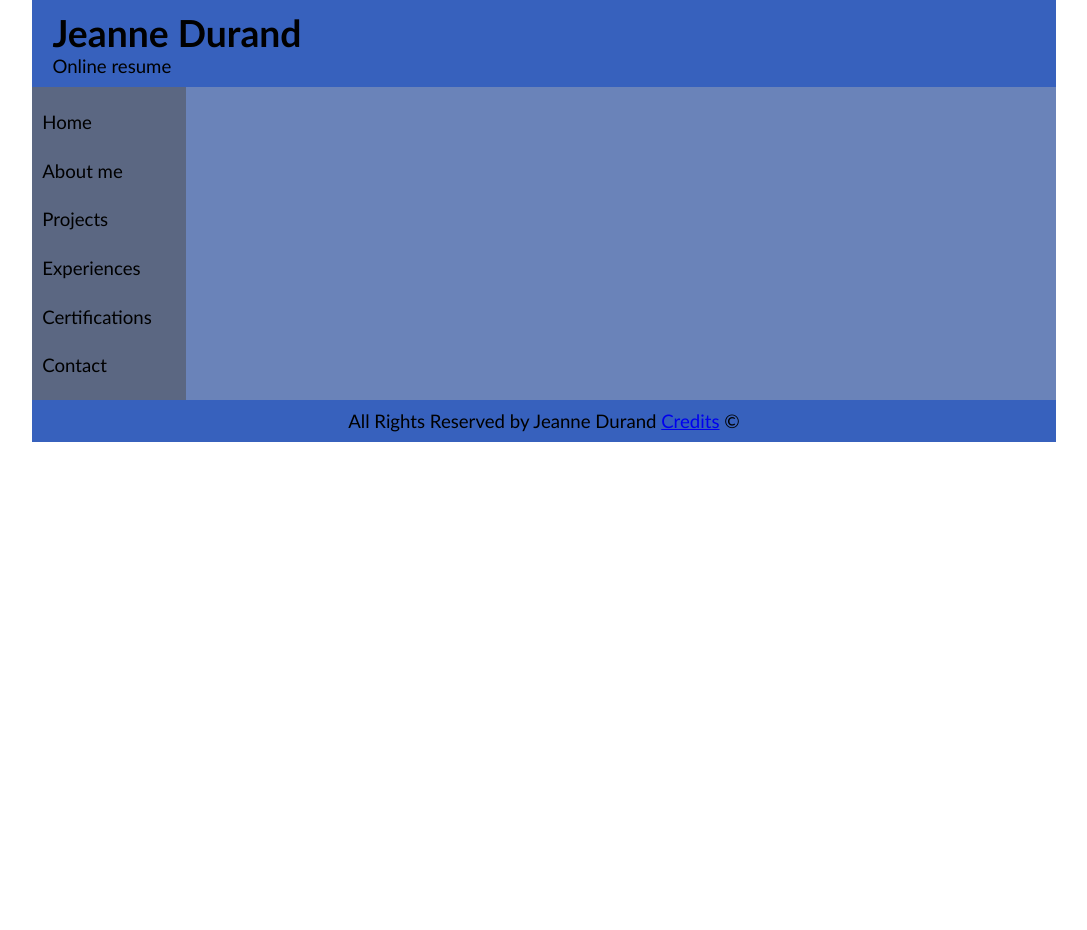
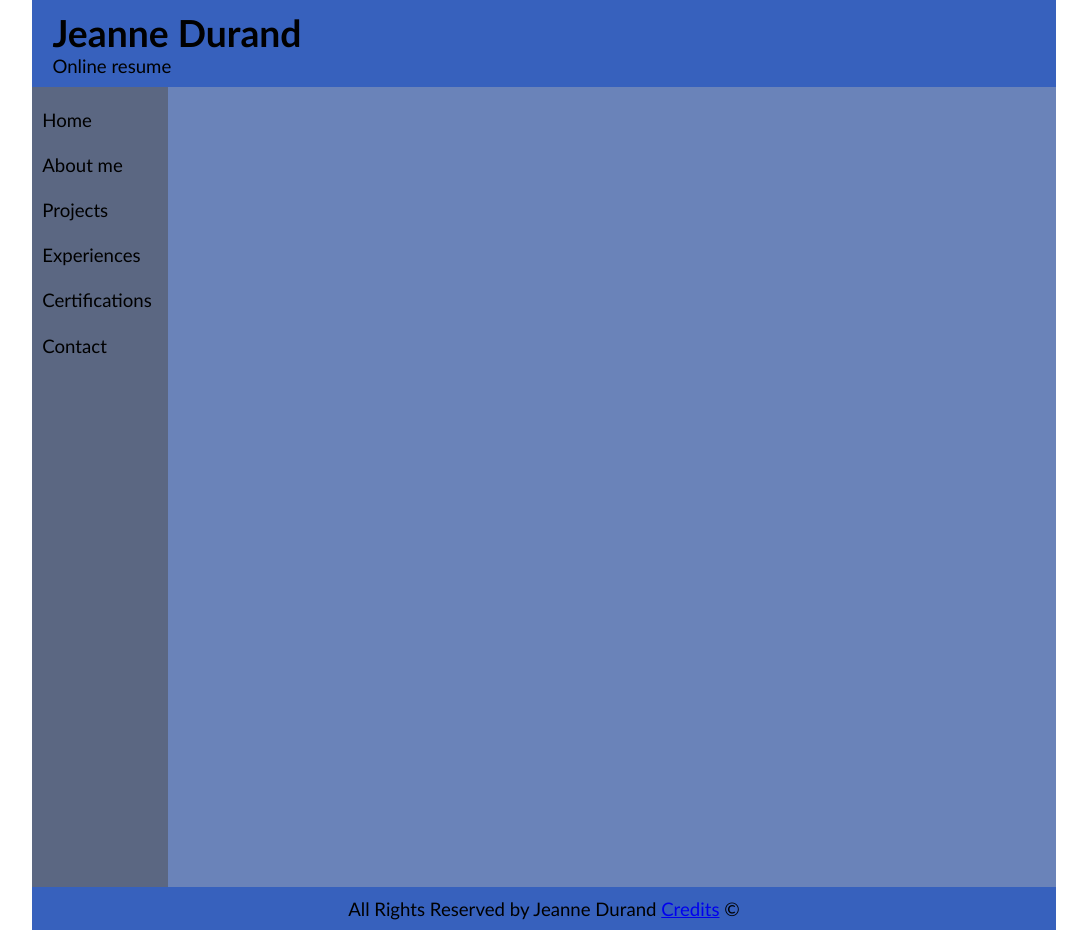
Before and after one commit to Cospiz67/mp-3, a React (Vite) app: page / in a window 1280 px wide. Shown: the whole page, without its empty margins (96-1183 px from the left). Before the commit the page ends 800 px from the top, so only its background shows below. Built offline with nearby package versions, Linux system fonts and the light colour scheme.

Commit message:
created main

```diff
--- a/src/App.tsx
+++ b/src/App.tsx
@@ -4,6 +4,7 @@ import Header from './components/Header.tsx';
 import Footer from './components/Footer.tsx';
 import {NavMainWrapper} from './components/NavMainWrapper.tsx';
 import Nav from './components/Nav.tsx';
+import Main from './components/Main.tsx';
 
 function App() {
   return (
@@ -12,7 +13,7 @@ function App() {
         <Header/>
         <NavMainWrapper>
           <Nav/>
-
+          <Main/>
         </NavMainWrapper>
         <Footer/>
       </Wrapper>
--- /dev/null
+++ b/src/components/Main.tsx
@@ -0,0 +1,14 @@
+import styled from "styled-components";
+
+const StyledMain = styled.main`
+    min-height: 100vh;
+    width:100%;
+`
+
+export default function Main(){
+    return(
+        <StyledMain>
+
+        </StyledMain>
+    )
+}
```
